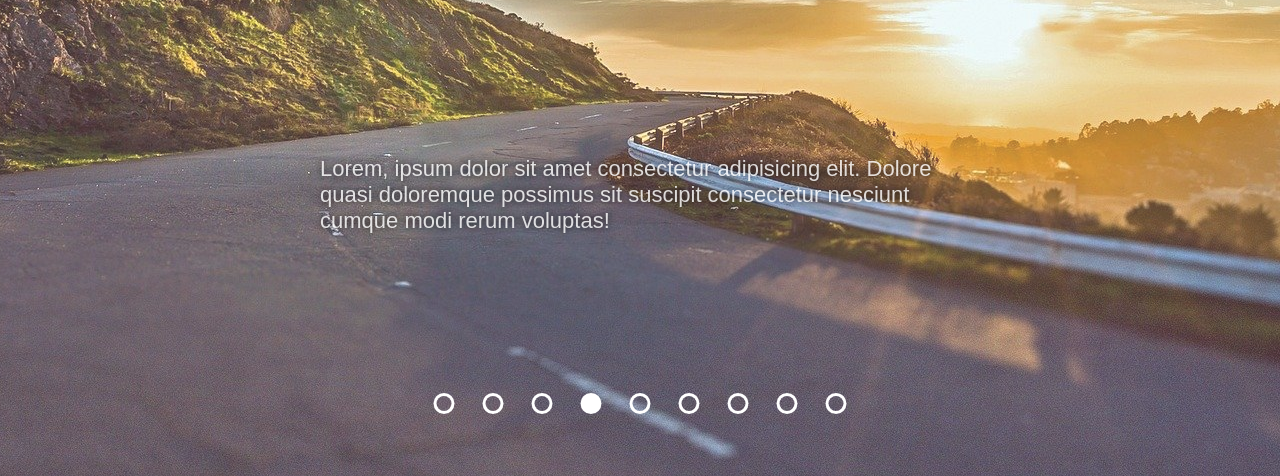
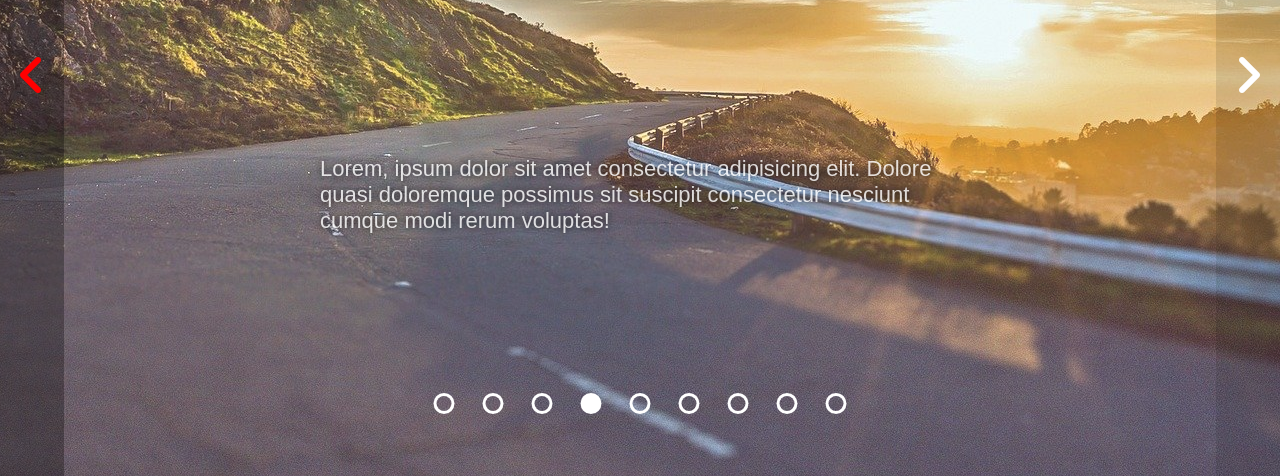
Before and after one commit to Gamattowicz/Slider, a plain HTML site: page index.html in a window 1280 px wide. Shown: the part 324-800 px from the top of the page. Drawn offline with Linux system fonts and the light colour scheme.

Commit message:
add buttons to change slider

```diff
--- a/index.html
+++ b/index.html
@@ -5,6 +5,7 @@
     <meta charset="UTF-8">
     <meta name="viewport" content="width=device-width, initial-scale=1.0">
     <title>Slider</title>
+    <script src="https://kit.fontawesome.com/7094cf2481.js" crossorigin="anonymous"></script>
     <link rel="stylesheet" href="style.css">
 </head>
 
@@ -15,6 +16,8 @@
         <div class="element-text">Lorem, ipsum dolor sit amet consectetur adipisicing elit. Dolore quasi doloremque
             possimus sit
             suscipit consectetur nesciunt cumque modi rerum voluptas!</div>
+        <button class="prev"><i class="fas fa-angle-left"></i></button>
+        <button class="next"><i class="fas fa-angle-right"></i></button>
         <div class="dots">
             <span data-key="0" class="active"></span>
             <span data-key="1"></span>
--- a/style.css
+++ b/style.css
@@ -50,6 +50,10 @@ div.dots {
     transform: translateX(-50%);
 }
 
+div.dots {
+    user-select: none;
+}
+
 div.dots span {
     display: inline-block;
     background-color: transparent;
@@ -76,3 +80,33 @@ div.dots span:active {
     box-shadow: 0 0 2px 4px red;
     transform: scale(1.2);
 }
+
+button.prev,
+button.next {
+    position: absolute;
+    top: 50%;
+    transform: translateY(-50%);
+    height: 100%;
+    width: 5%;
+    cursor: pointer;
+    background: rgba(0, 0, 0, .1);
+    border: 0;
+    font-size: 3rem;
+    color: #fff;
+    outline: none;
+    transition: .3s;
+}
+
+button.prev {
+    left: 0%;
+}
+
+button.next {
+    right: 0%;
+}
+
+button.prev:hover,
+button.next:hover {
+    background: rgba(0, 0, 0, .3);
+    color: red;
+}
```
